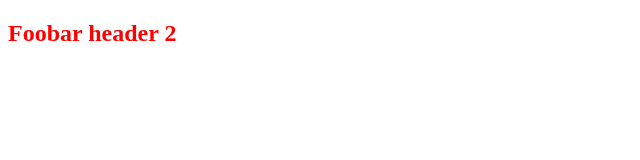
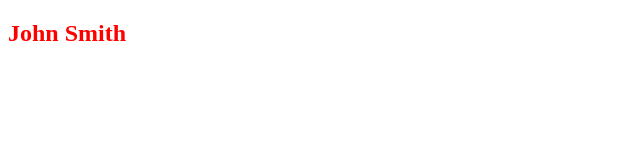
Before and after one commit to AntonFuentes/foobar, a plain HTML site: page index.html in a window 1280 px wide. Shown: the whole page, without its empty margins (0-640 px from the left). Drawn offline with Linux system fonts and the light colour scheme.

Commit message:
added name to h2 element

```diff
--- a/index.html
+++ b/index.html
@@ -7,7 +7,7 @@
 </head>
 
 <body>
-    <h2>Foobar header 2</h2>
+    <h2>John Smith</h2>
 
 
 
```
